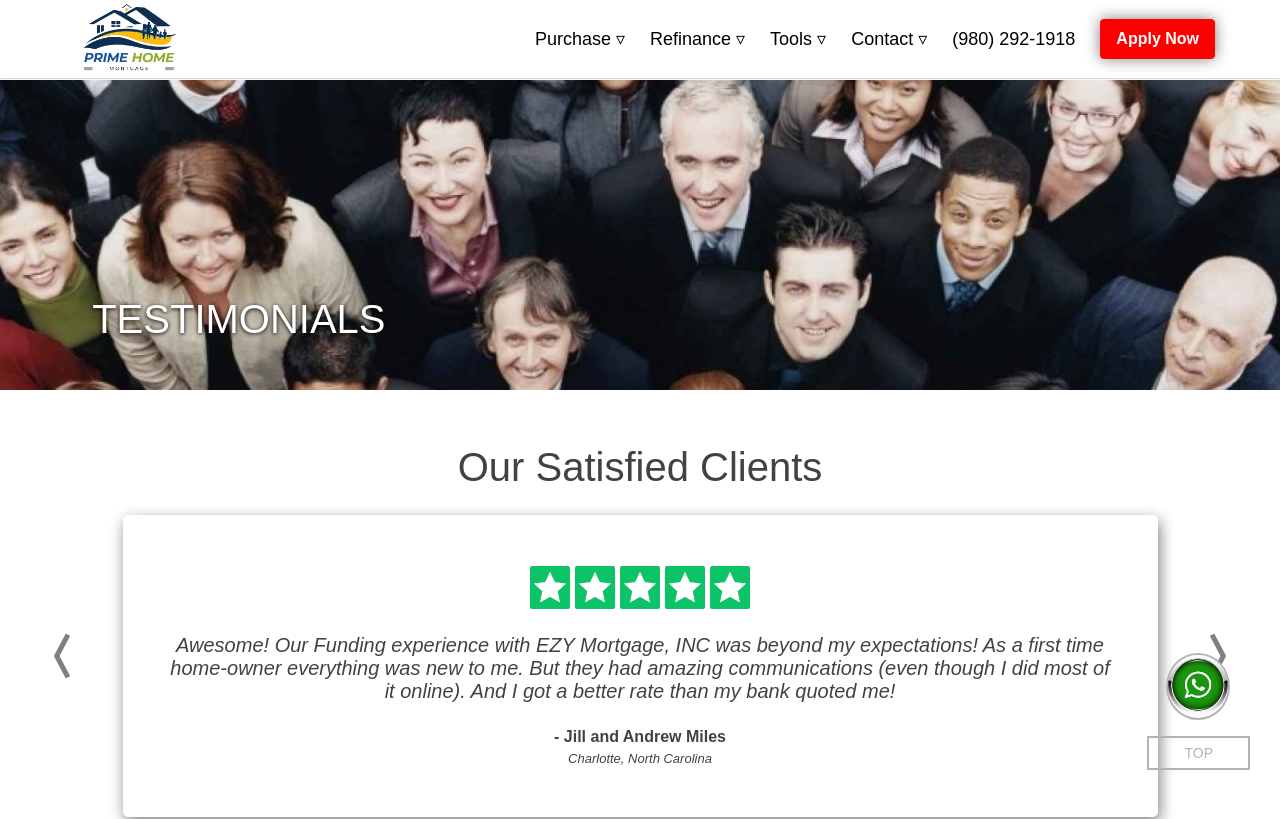
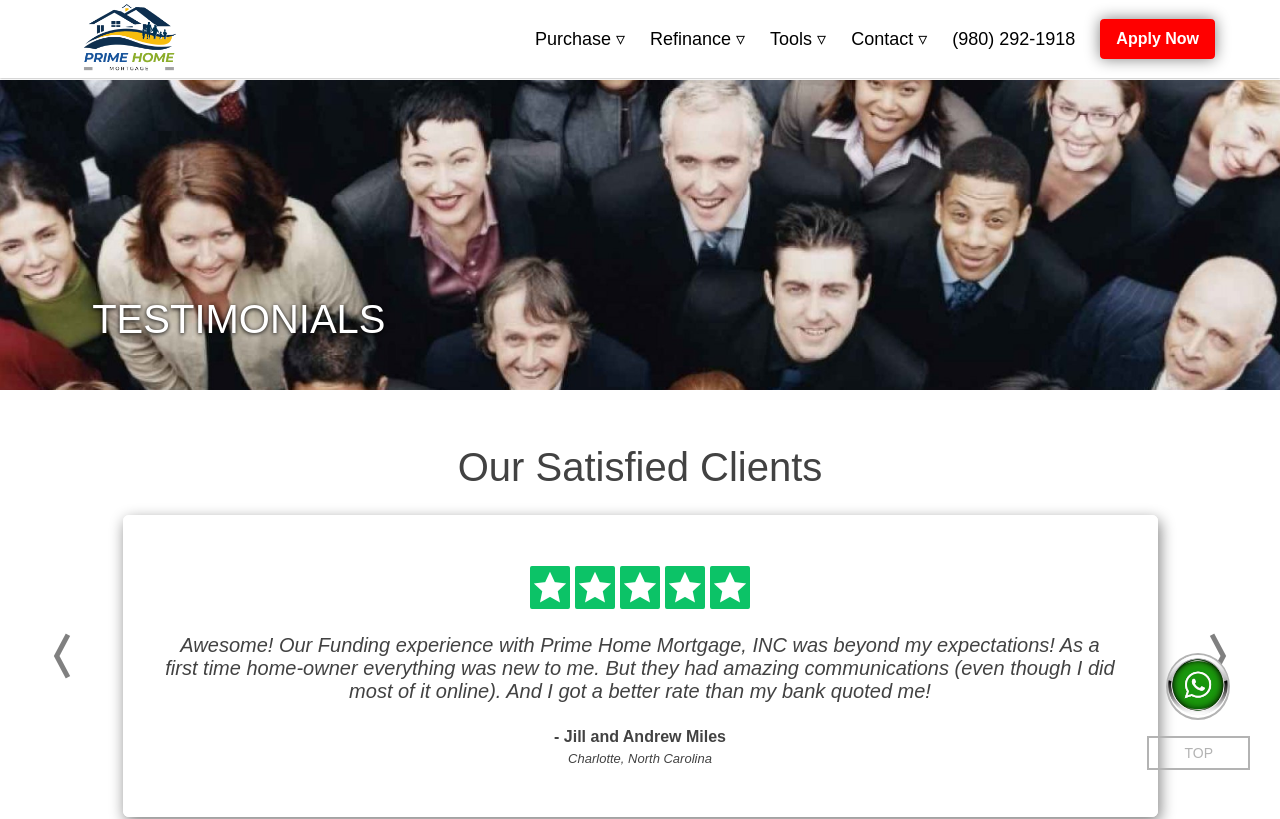
Before and after one commit to RajaNareshPandugayala/PrimeHome_Mortgage, a React (Create React App) app: page /PrimeHome_Mortgage/testimonials in a window 1280 px wide. Shown: the top 819 px of the page. Built offline with nearby package versions, Linux system fonts and the light colour scheme.

Commit message:
Buttons Alignment

```diff
--- a/src/Elements/Header/header.js
+++ b/src/Elements/Header/header.js
@@ -132,7 +132,7 @@ function Header() {
                                     {/* <li>How Much Can I Afford?</li> */}
                                     <li><Link to="/what-will-my-monthly-payment-be-calculator" onClick={toggleMenu}>What Will My Monthly Payment Be</Link></li>
                                     <li><Link to="/quick-quote" onClick={toggleMenu}>Quick Quote</Link></li>
-                                    <li><Link to='https://ezymtg.my1003app.com/' onClick={toggleMenu}>Apply Now</Link></li>
+                                    <li><Link to='' onClick={toggleMenu}>Apply Now</Link></li>
                                     <li><Link to="/fha" onClick={toggleMenu}>FHA Loans</Link></li>
                                     <li><Link to="/va-loans" onClick={toggleMenu}>VA Loans</Link></li>
                                 </span>
@@ -144,7 +144,7 @@ function Header() {
                                     <li><Link to="/cash-out-refinance" onClick={toggleMenu}>Cash Out Refinance</Link></li>
                                     <li><Link to="/refinance-analysis-calculator" onClick={toggleMenu}>Refinance Analysis</Link></li>
                                     <li><Link to="/quick-quote" onClick={toggleMenu}>Quick Quote</Link></li>
-                                    <li><Link to='https://ezymtg.my1003app.com/' onClick={toggleMenu}>Apply Now</Link></li>
+                                    <li><Link to='' onClick={toggleMenu}>Apply Now</Link></li>
                                     <li><Link to="/fha-va-streamline" onClick={toggleMenu}>FHA / VA Streamline Refinancing</Link></li>
                                 </span>
                             </ul>
@@ -165,7 +165,7 @@ function Header() {
                             <ul className='headerMenuUI'>
                                 <span className='headerMenuUI_Header'>Contact &#x025BF;</span>
                                 <span className='headerMenuUI_LI'>
-                                    {/* <li><Link to='https://ezymtg.my1003app.com/' onClick={toggleMenu}>Apply Now</Link></li> */}
+                                    {/* <li><Link to='' onClick={toggleMenu}>Apply Now</Link></li> */}
                                     <li><Link onClick={toggleMenu}>Apply Now</Link></li>
                                     <li><Link to="/about-us" onClick={toggleMenu}>About Us</Link></li>
                                     <li><Link to="/our-staff" onClick={toggleMenu}>Meet Our Team</Link></li>
--- a/src/pages/Client_Review/clientReview.js
+++ b/src/pages/Client_Review/clientReview.js
@@ -7,7 +7,7 @@ function ClientReview() {
                 <span className='OurSatisfiedHeading'>Our Satisfied Clients</span>
                 <span className='OurSatisfiedContentBox'>
                     <span className='OurSatisfiedStars'><i class="ri-star-fill"></i><i class="ri-star-fill"></i><i class="ri-star-fill"></i><i class="ri-star-fill"></i><i class="ri-star-fill"></i></span>
-                    <span className='OurSatisfiedContent'>Awesome! Our Funding experience with EZY Mortgage, INC was beyond my expectations! As a first time home-owner everything was new to me. But they had amazing communications (even though I did most of it online). And I got a better rate than my bank quoted me!</span>
+                    <span className='OurSatisfiedContent'>Awesome! Our Funding experience with Prime Home Mortgage, INC was beyond my expectations! As a first time home-owner everything was new to me. But they had amazing communications (even though I did most of it online). And I got a better rate than my bank quoted me!</span>
                     <span className='OurSatisfiedNameLocation'>
                         <span className='OurSatisfiedName'>- Jill and Andrew Miles</span>
                         <span className='OurSatisfiedLocation'>Charlotte, North Carolina</span>
--- a/src/pages/StaffDetails/teamMembers.js
+++ b/src/pages/StaffDetails/teamMembers.js
@@ -40,7 +40,7 @@ function YourTeamMembers() {
         <div className='teamBoxParent'>
             <div className='teamBox'>
                 <span className='teamHeading'>Meet Our Team</span>
-                <span className='teamContent'>Our team at EZY Mortgage, INC is fast, friendly, experienced, and here to help you every step of the process!</span>
+                <span className='teamContent'>Our team at Prime Home Mortgage, INC is fast, friendly, experienced, and here to help you every step of the process!</span>
                 <div className='teamListBoxParent'>
                     {teamMembers.map((member, index) => (
                         <div className='teamListBox' key={index}>
```
